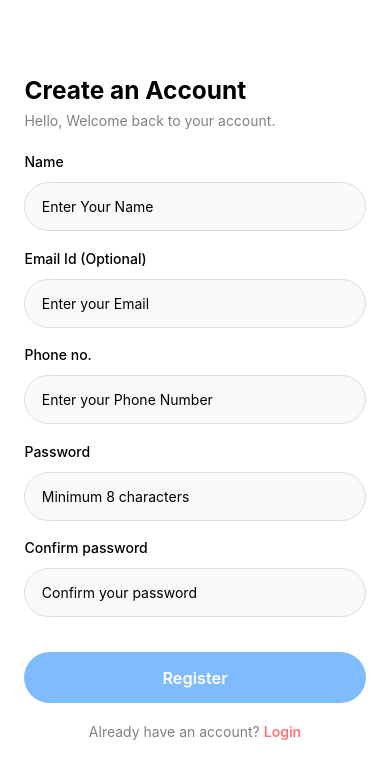
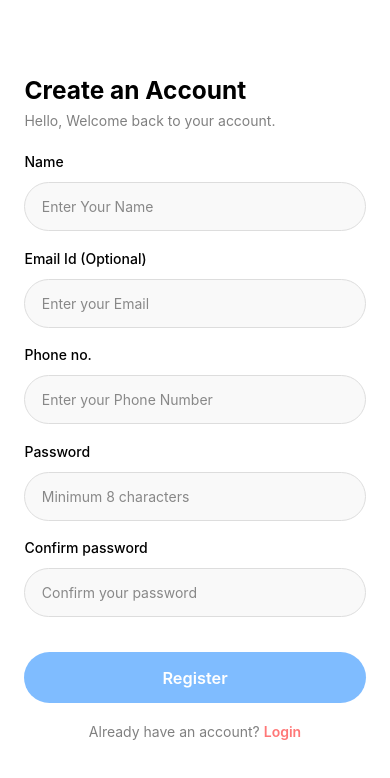
Before and after one commit to aswath06/BrickSync, a React Native app: screen /CreateAccountScreen in a window 390 px wide. Shown: the top 778 px of the page. Built offline with nearby package versions, Linux system fonts and the light colour scheme.

Commit message:
balck colout

```diff
--- a/src/Screens/AdminTruckView.js
+++ b/src/Screens/AdminTruckView.js
@@ -52,40 +52,41 @@ const TruckCard = ({ truckNumber, due, details, isTruckActive }) => {
 
       <View style={styles.detailRow}>
   <Text style={styles.label}>RC Expiry:</Text>
-        <Text>{formatDate(details.rcExpiry)}</Text>
+  <Text style={styles.valueText}>{formatDate(details.rcExpiry)}</Text>
 </View>
 <View style={styles.detailRow}>
   <Text style={styles.label}>Insurance:</Text>
-        <Text>{formatDate(details.insurance)}</Text>
+  <Text style={styles.valueText}>{formatDate(details.insurance)}</Text>
 </View>
 <View style={styles.detailRow}>
   <Text style={styles.label}>Pollution:</Text>
-        <Text>{formatDate(details.pollution)}</Text>
+  <Text style={styles.valueText}>{formatDate(details.pollution)}</Text>
 </View>
 <View style={styles.detailRow}>
   <Text style={styles.label}>Permit:</Text>
-        <Text>{details.permit || '-'}</Text>
+  <Text style={styles.valueText}>{details.permit || '-'}</Text>
 </View>
 <View style={styles.detailRow}>
   <Text style={styles.label}>Fitness:</Text>
-        <Text>{formatDate(details.fitness)}</Text>
+  <Text style={styles.valueText}>{formatDate(details.fitness)}</Text>
 </View>
 <View style={styles.detailRow}>
   <Text style={styles.label}>Tyre Changed:</Text>
-        <Text>{formatDate(details.tyreChangedDate)}</Text>
+  <Text style={styles.valueText}>{formatDate(details.tyreChangedDate)}</Text>
 </View>
 <View style={styles.detailRow}>
   <Text style={styles.label}>Total KM:</Text>
-        <Text>{details.TotalKm || '-'}</Text>
+  <Text style={styles.valueText}>{details.TotalKm || '-'}</Text>
 </View>
 <View style={styles.detailRow}>
   <Text style={styles.label}>Driver:</Text>
-        <Text>{details.driver || '-'}</Text>
+  <Text style={styles.valueText}>{details.driver || '-'}</Text>
 </View>
 <View style={styles.detailRow}>
   <Text style={styles.label}>Driver ID:</Text>
-        <Text>{details.Driverid || '-'}</Text>
+  <Text style={styles.valueText}>{details.Driverid || '-'}</Text>
 </View>
+
     </View>
   );
 };
@@ -189,6 +190,9 @@ const styles = StyleSheet.create({
     padding: moderateScale(24),
     backgroundColor: '#f9f9f9',
   },
+  valueText:{
+    color:'black'
+  },
   loaderContainer: {
     flex: 1,
     justifyContent: 'center',
@@ -229,6 +233,7 @@ const styles = StyleSheet.create({
     flexDirection: 'row',
     alignItems: 'center',
     marginBottom: moderateScale(4),
+
   },
   statusTitle: {
     marginLeft: moderateScale(8),
--- a/src/Screens/CreateAccountScreen.tsx
+++ b/src/Screens/CreateAccountScreen.tsx
@@ -226,6 +226,7 @@ export const CreateAccountScreen = ({ navigation, route }) => {
           <Text style={styles.label}>Name</Text>
           <TextInput
             placeholder="Enter Your Name"
+            placeholderTextColor="#888"
             value={name}
             onChangeText={(val) => {
               setName(val);
@@ -239,6 +240,7 @@ export const CreateAccountScreen = ({ navigation, route }) => {
           <Text style={styles.label}>Email Id (Optional)</Text>
           <TextInput
             placeholder="Enter your Email"
+            placeholderTextColor="#888"
             value={email}
             onChangeText={(val) => {
               setEmail(val);
@@ -256,6 +258,7 @@ export const CreateAccountScreen = ({ navigation, route }) => {
           <View style={styles.inlineInput}>
             <TextInput
               placeholder="Enter your Phone Number"
+              placeholderTextColor="#888"
               value={phone}
               onChangeText={(text) => {
                 const cleaned = text.replace(/[^0-9]/g, '');
@@ -294,6 +297,7 @@ export const CreateAccountScreen = ({ navigation, route }) => {
           <Text style={styles.label}>Password</Text>
           <TextInput
             placeholder="Minimum 8 characters"
+            placeholderTextColor="#888"
             value={password}
             onChangeText={(val) => {
               setPassword(val);
@@ -312,6 +316,7 @@ export const CreateAccountScreen = ({ navigation, route }) => {
           <Text style={styles.label}>Confirm password</Text>
           <TextInput
             placeholder="Confirm your password"
+            placeholderTextColor="#888"
             value={confirmPassword}
             onChangeText={(val) => {
               setConfirmPassword(val);
@@ -361,6 +366,7 @@ const styles = StyleSheet.create({
     fontWeight: '700',
     marginBottom: moderateScale(6),
     marginTop: moderateScale(50),
+    color:'black'
   },
   subtitle: {
     color: 'gray',
--- a/src/Screens/LoginScreen.tsx
+++ b/src/Screens/LoginScreen.tsx
@@ -166,6 +166,7 @@ export const LoginScreen = ({ navigation, route }) => {
           <View style={styles.inputWrapper}>
             <TextInput
               placeholder="Enter your phone number"
+              placeholderTextColor="#888"
               style={styles.input}
               keyboardType="number-pad"
               maxLength={10}
@@ -184,6 +185,7 @@ export const LoginScreen = ({ navigation, route }) => {
           <View style={styles.inputWrapper}>
             <TextInput
               placeholder="Enter your email"
+              placeholderTextColor="#888"
               style={styles.input}
               keyboardType="email-address"
               value={email}
--- a/src/Screens/Orders.tsx
+++ b/src/Screens/Orders.tsx
@@ -323,7 +323,7 @@ const styles = StyleSheet.create({
   heartIcon: { fontSize: moderateScale(14) },
   category: { fontSize: moderateScale(12), color: '#777', marginTop: moderateScale(8) },
   size: { fontSize: moderateScale(13), color: '#333' },
-  price: { fontSize: moderateScale(15), fontWeight: 'bold' },
+  price: { fontSize: moderateScale(15), fontWeight: 'bold' ,color:"black" },
   fab: {
     position: 'absolute',
     bottom: moderateScale(30),
```
Lines whose indentation alone changed are shown as unchanged.
